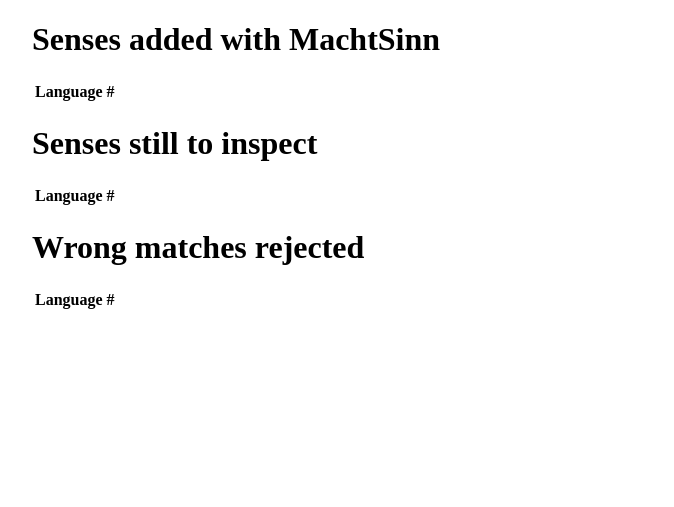
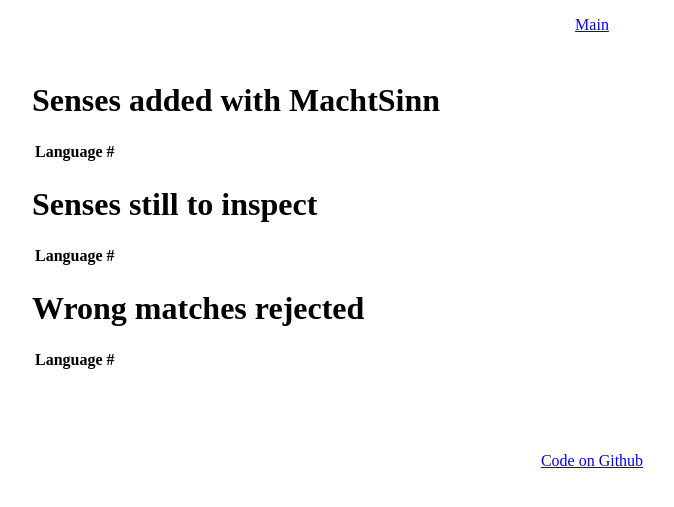
Before and after one commit to Nudin/makesense, a Flask app: page /statistics in a window 1280 px wide. Shown: the top 507 px of the page, without its empty margins (48-722 px from the left). Run offline with Flask 2, Linux system fonts and the light colour scheme; data that the repository does not hold is empty; parts of the project's set-up code (start-up, migrations or seed data) failed here and were passed over; some libraries are stand-ins or nearby versions.

Commit message:
Add links to statistics and github repo

```diff
--- a/static/main.css
+++ b/static/main.css
@@ -50,3 +50,19 @@ button {
 	margin-bottom: 1em;
 	color: grey;
 }
+
+.footer {
+	margin: 5em auto 0 auto;
+	width: max-content;
+}
+.header {
+	margin: 0 auto 3em auto;
+	width: max-content;
+}
+.stickyfooter {
+	position: absolute;
+	bottom: 1em;
+	width: 100%;
+	left: 0;
+	margin: 0;
+}
--- a/templates/statistics.html
+++ b/templates/statistics.html
@@ -5,6 +5,7 @@
         <link href="/machtsinn/static/main.css" rel="stylesheet">
 {% endblock %}
 {% block body %}
+<div class="header"><a href="/machtsinn">Main</a></div>
 
 <h1>Senses added with MachtSinn</h1>
 <table>
@@ -51,4 +52,5 @@
         {% endfor %}
 </table>
 
+<div class="footer"><a href="https://github.com/Nudin/makesense">Code on Github</a></div>
 {% endblock %}
```
Also changed, not shown: templates/index.html (+7 -0 lines).
